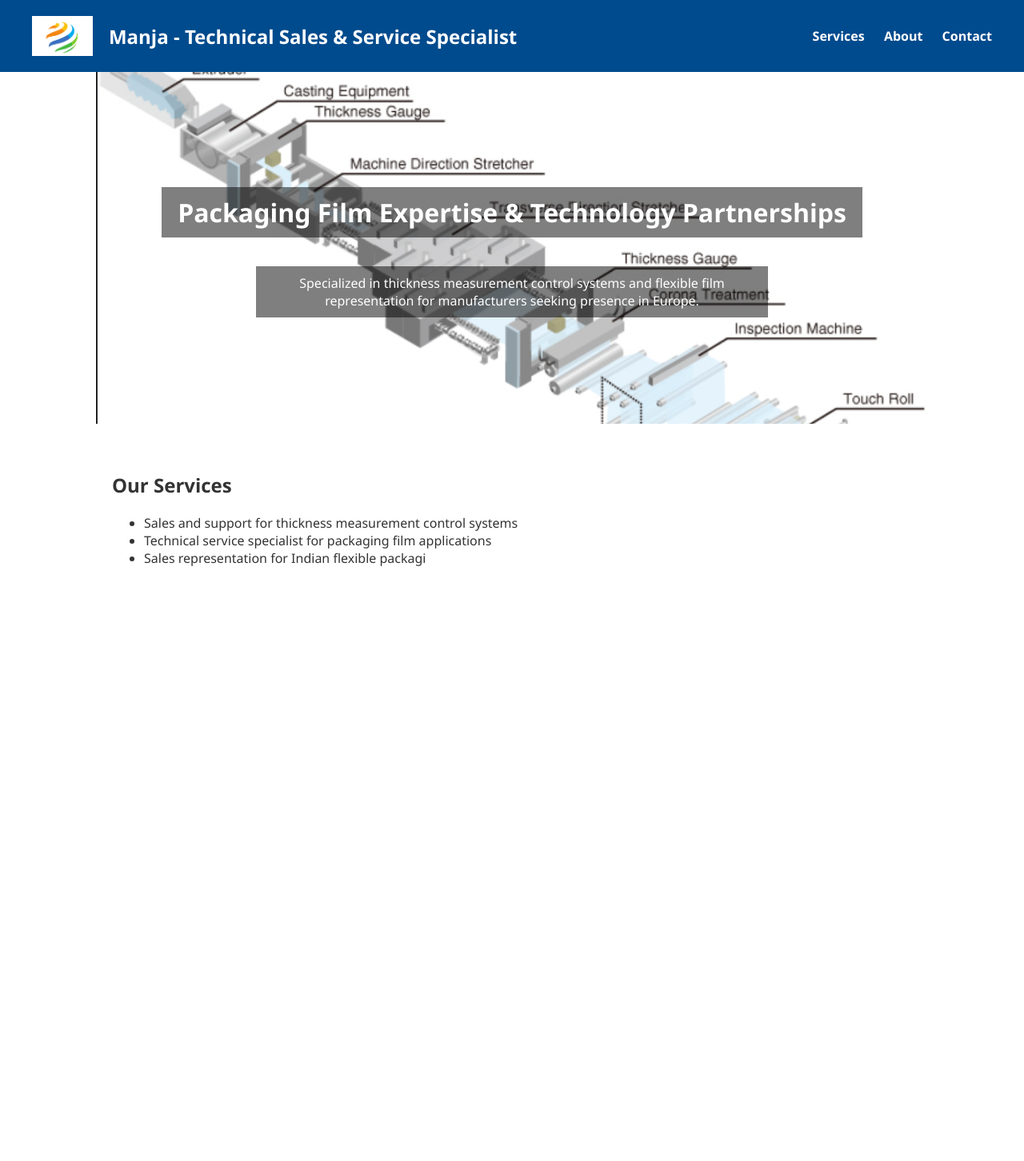
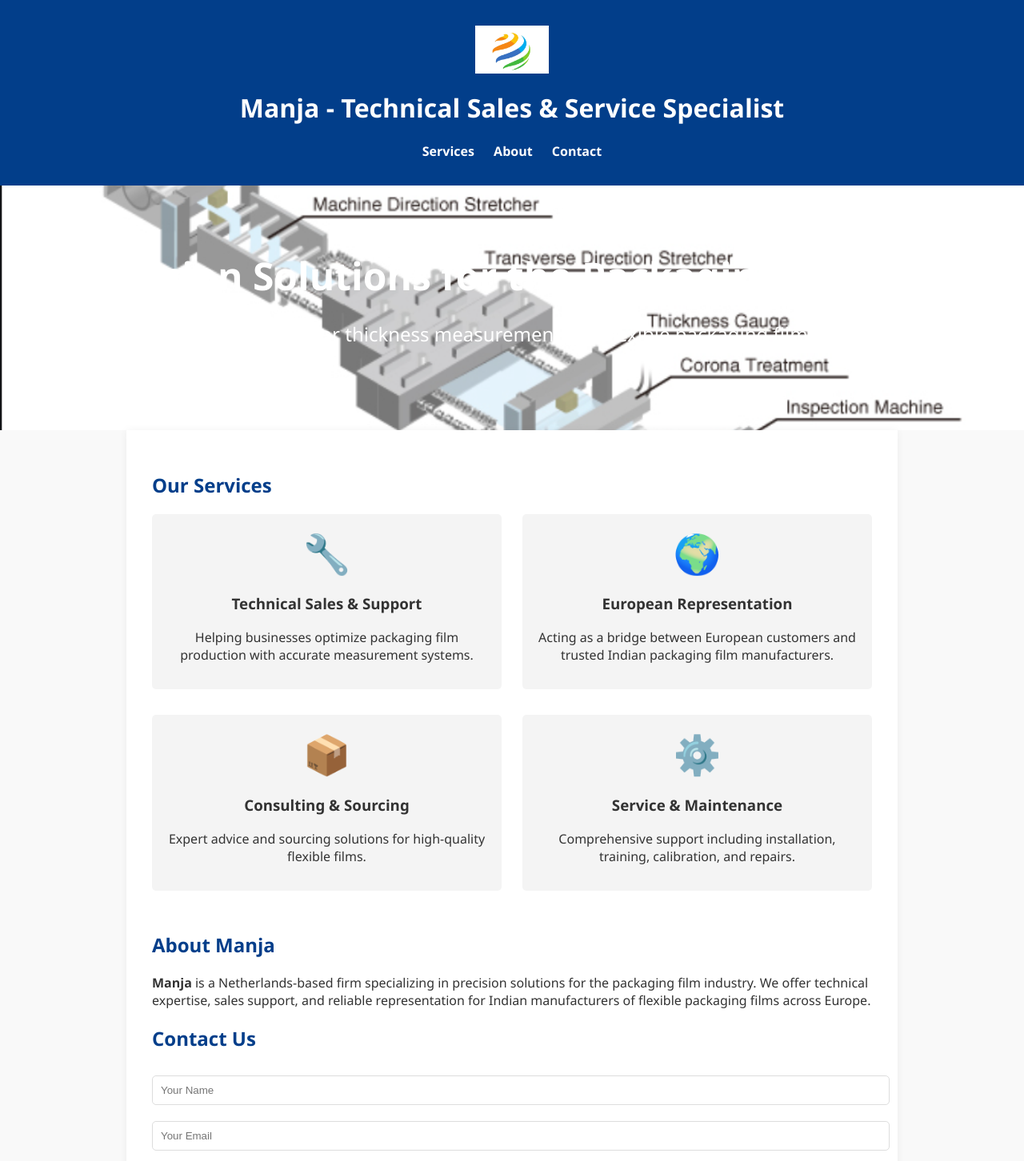
Before and after one commit to PackTech-Packaging-Solutions/PackTech-Packaging-Solutions, a plain HTML site: page index.html in a window 1280 px wide. Shown: the whole page at 80% size. Before the commit the page ends 800 px from the top, so only its background shows below. Drawn offline with Linux system fonts and the light colour scheme.

Commit message:
Update index.html

```diff
--- a/index.html
+++ b/index.html
@@ -1,84 +1,109 @@
 <!DOCTYPE html>
 <html lang="en">
 <head>
-    <meta charset="UTF-8">
-    <meta name="viewport" content="width=device-width, initial-scale=1.0">
+  <meta charset="UTF-8" />
+  <meta name="viewport" content="width=device-width, initial-scale=1.0"/>
   <title>Manja - Technical Sales & Service</title>
   <style>
     body {
+      font-family: 'Segoe UI', Tahoma, Geneva, Verdana, sans-serif;
       margin: 0;
-            font-family: 'Segoe UI', sans-serif;
+      padding: 0;
+      background-color: #f9f9f9;
       color: #333;
-            background-color: #fff;
     }
-
     header {
-            display: flex;
-            align-items: center;
-            padding: 20px 40px;
-            background-color: #004b8d;
-            color: #fff;
+      background: #023e8a;
+      color: white;
+      padding: 2em 1em;
+      text-align: center;
     }
-
     header img {
-            height: 50px;
-            margin-right: 20px;
+      max-height: 60px;
+      display: block;
+      margin: 0 auto 1em;
     }
-
-        header h1 {
-            font-size: 1.5rem;
+    nav a {
+      margin: 0 10px;
+      color: white;
+      text-decoration: none;
+      font-weight: bold;
+    }
+    .hero {
+      background-image: url('Hero Image.jpg');
+      background-size: cover;
+      background-position: center;
+      color: white;
+      text-align: center;
+      padding: 80px 20px;
+    }
+    .hero h1 {
+      font-size: 3em;
       margin: 0;
     }
-
-        nav {
-            margin-left: auto;
+    .hero p {
+      font-size: 1.5em;
+      margin-top: 1em;
     }
-
-        nav a {
-            color: #fff;
-            text-decoration: none;
-            margin-left: 20px;
-            font-weight: bold;
+    .container {
+      padding: 2em;
+      max-width: 900px;
+      margin: auto;
+      background: white;
+      box-shadow: 0 0 10px rgba(0,0,0,0.05);
     }
-
-        .hero {
-            background-image: url('Hero%20Image.jpg');
-            background-size: cover;
-            background-position: center;
-            height: 400px;
+    h2 {
+      color: #023e8a;
+    }
+    .services {
       display: flex;
+      justify-content: space-between;
+      flex-wrap: wrap;
+    }
+    .service {
+      width: 45%;
+      margin-bottom: 2em;
+      padding: 1em;
+      background: #f4f4f4;
+      border-radius: 5px;
+      text-align: center;
+    }
+    .service-icon {
+      font-size: 3em;
+      color: #023e8a;
+    }
+    footer {
+      background: #023e8a;
+      color: white;
+      text-align: center;
+      padding: 1em;
+      font-size: 0.9em;
+    }
+    .contact-form input, .contact-form textarea {
+      width: 100%;
+      padding: 10px;
+      margin: 10px 0;
+      border: 1px solid #ddd;
+      border-radius: 5px;
+    }
+    .contact-form button {
+      background: #023e8a;
+      color: white;
+      padding: 12px 20px;
+      border: none;
+      border-radius: 5px;
+      cursor: pointer;
+    }
+    .contact-form button:hover {
+      background: #00509d;
+    }
+    @media (max-width: 600px) {
+      .container {
+        padding: 1em;
+      }
+      .services {
         flex-direction: column;
-            justify-content: center;
-            align-items: center;
-            text-align: center;
-            color: white;
-            padding: 20px;
       }
-
-        .hero h2 {
-            font-size: 2rem;
-            background: rgba(0, 0, 0, 0.5);
-            padding: 10px 20px;
-        }
-
-        .hero p {
-            background: rgba(0, 0, 0, 0.5);
-            margin-top: 10px;
-            padding: 10px 20px;
-            max-width: 600px;
-        }
-
-        section {
-            padding: 40px;
-            max-width: 1000px;
-            margin: auto;
-        }
-
-        footer {
-            text-align: center;
-            background-color: #f4f4f4;
-            padding: 20px;
-            font-size: 0.9em;
     }
   </style>
 </head>
@@ -95,13 +120,46 @@
   </header>
 
   <section class="hero">
-    <h2>Packaging Film Expertise & Technology Partnerships</h2>
-    <p>Specialized in thickness measurement control systems and flexible film representation for manufacturers seeking presence in Europe.</p>
+    <h1>Precision Solutions for the Packaging Industry</h1>
+    <p>Your trusted partner for thickness measurement and flexible packaging film solutions.</p>
   </section>
+
+  <div class="container">
 
     <section id="services">
       <h2>Our Services</h2>
-    <ul>
-        <li>Sales and support for thickness measurement control systems</li>
-        <li>Technical service specialist for packaging film applications</li>
-        <li>Sales representation for Indian flexible packagi
+      <div class="services">
+        <div class="service">
+          <div class="service-icon">🔧</div>
+          <h3>Technical Sales & Support</h3>
+          <p>Helping businesses optimize packaging film production with accurate measurement systems.</p>
+        </div>
+        <div class="service">
+          <div class="service-icon">🌍</div>
+          <h3>European Representation</h3>
+          <p>Acting as a bridge between European customers and trusted Indian packaging film manufacturers.</p>
+        </div>
+        <div class="service">
+          <div class="service-icon">📦</div>
+          <h3>Consulting & Sourcing</h3>
+          <p>Expert advice and sourcing solutions for high-quality flexible films.</p>
+        </div>
+        <div class="service">
+          <div class="service-icon">⚙️</div>
+          <h3>Service & Maintenance</h3>
+          <p>Comprehensive support including installation, training, calibration, and repairs.</p>
+        </div>
+      </div>
+    </section>
+
+    <section id="about">
+      <h2>About Manja</h2>
+      <p><strong>Manja</strong> is a Netherlands-based firm specializing in precision solutions for the packaging film industry. We offer technical expertise, sales support, and reliable representation for Indian manufacturers of flexible packaging films across Europe.</p>
+    </section>
+
+    <section id="contact" class="section">
+      <h2>Contact Us</h2>
+      <form action="https://formspree.io/f/xyyzbbnq" method="POST" class="contact-form">
+        <input type="text" name="name" placeholder="Your Name" required>
+        <input type="email" name="email" placeholder="Your Email" required>
+        <textarea name="message" placeholder="Yo
```
Lines whose indentation alone changed are shown as unchanged.
